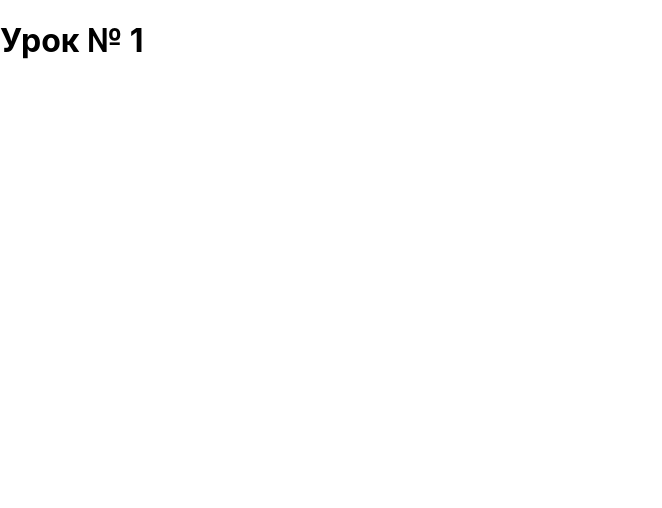
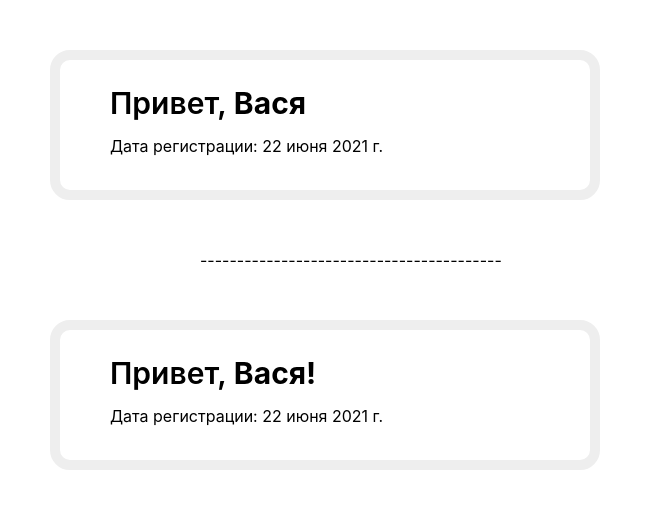
Before and after one commit to isaev-iv/githubapi-show-stats, a React (Create React App) app: page / in a window 1280 px wide. Shown: the top 508 px of the page, without its empty margins (0-662 px from the left). Built offline with nearby package versions, Linux system fonts and the light colour scheme.

Commit message:
Сделал урок №1

```diff
--- a/src/tutorial-1/App.js
+++ b/src/tutorial-1/App.js
@@ -1,9 +1,20 @@
-function App() {
+import ProfileFunctional from "./components/profileFunctional.jsx";
+import ProfileClass from "./components/profileClass.jsx";
+import "./styles/App.css";
+
+const App = () => {
   return (
     <div>
-      <h1> Урок № 1</h1>
+      <ProfileFunctional
+        name="Вася Пупкин"
+        registredAt={new Date(2021, 5, 22)}
+      />
+      <div className="separation">
+        -----------------------------------------
+      </div>
+      <ProfileClass name="Вася Пупкин" registredAt={new Date(2021, 5, 22)} />
     </div>
   );
-}
+};
 
 export default App;
--- /dev/null
+++ b/src/tutorial-1/components/profileClass.jsx
@@ -0,0 +1,22 @@
+import React from "react";
+
+class ProfileClass extends React.Component {
+  name = this.props.name.split(" ")[0];
+  date = this.props.registredAt.toLocaleDateString("ru-RU", {
+    day: "numeric",
+    month: "long",
+    year: "numeric",
+  });
+  render() {
+    return (
+      <div className="app">
+        <div className="post">
+          Привет, <b>{this.name}!</b>
+        </div>
+        <div className="post__date">Дата регистрации: {this.date} </div>
+      </div>
+    );
+  }
+}
+
+export default ProfileClass;
--- /dev/null
+++ b/src/tutorial-1/components/profileFunctional.jsx
@@ -0,0 +1,23 @@
+import React from "react";
+
+const ProfileFunctional = (props) => {
+  const name = props.name.split(" ")[0];
+  const date = props.registredAt.toLocaleDateString("ru-RU", {
+    day: "numeric",
+    month: "long",
+    year: "numeric",
+  });
+
+  return (
+    <div className="app">
+      <div className="post">
+        <p>
+          Привет, <b>{name}</b>
+        </p>
+      </div>
+      <div className="post__date">Дата регистрации: {date}</div>
+    </div>
+  );
+};
+
+export default ProfileFunctional;
--- /dev/null
+++ b/src/tutorial-1/styles/App.css
@@ -0,0 +1,27 @@
+* {
+    margin: 0;
+    padding: 0;
+    box-sizing: border-box;
+}
+
+
+.app {
+    margin: 50px;
+    width: 550px;
+    height: 150px;
+    padding: 15px;
+    border: 10px solid #eee;
+    border-radius: 20px;
+    padding-left: 50px;
+}
+.post {
+    padding-top: 10px;
+    font-size: 30px;
+    font-weight: 600;
+}
+.post__date {
+    padding-top: 15px;
+}
+.separation {
+    padding-left: 200px;
+}
```
